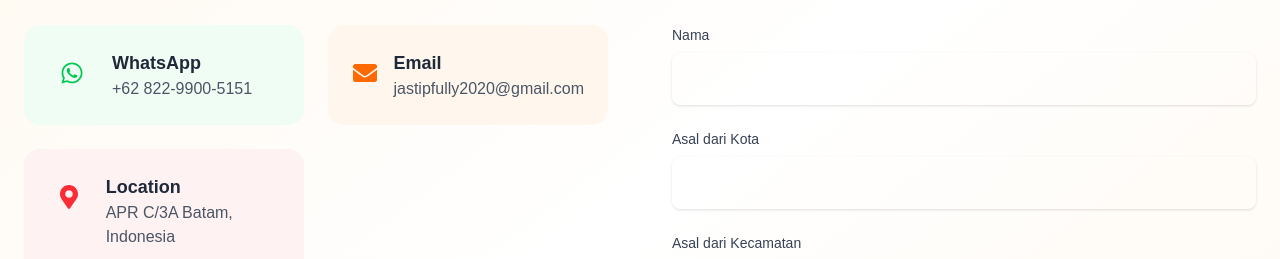
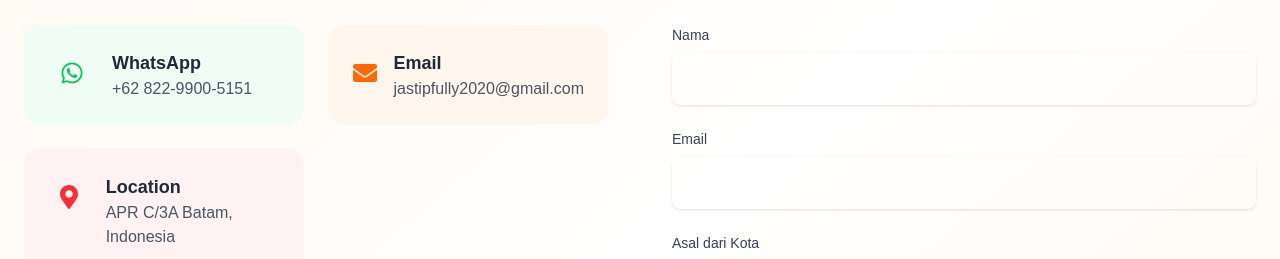
Before and after one commit to Kelvintan127/Jastipfully, a Next.js app: page / in a window 1280 px wide. Shown: the part 5686-5945 px from the top of the page. Built offline with nearby package versions, Linux system fonts and the light colour scheme.

Commit message:
add email on contact us form

```diff
--- a/src/app/components/contactUs.jsx
+++ b/src/app/components/contactUs.jsx
@@ -166,10 +166,22 @@ export default function ContactUs() {
                 <label htmlFor="name" className="block text-sm font-medium text-gray-700 mb-2">Nama</label>
                 <input
                   type="text"
-                  name="user_name"
+                  name="name"
                   id="name"
                   value={formData.name}
                   onChange={(e) => setFormData({ ...formData, name: e.target.value })}
+                  className="mt-1 block w-full rounded-lg border-gray-300 shadow-sm focus:border-orange-500 focus:ring-orange-500 py-3 px-4 text-lg text-gray-600"
+                  required
+                />
+              </div>
+              <div>
+                <label htmlFor="name" className="block text-sm font-medium text-gray-700 mb-2">Email</label>
+                <input
+                  type="email"
+                  name="email"
+                  id="email"
+                  value={formData.email}
+                  onChange={(e) => setFormData({ ...formData, email: e.target.value })}
                   className="mt-1 block w-full rounded-lg border-gray-300 shadow-sm focus:border-orange-500 focus:ring-orange-500 py-3 px-4 text-lg text-gray-600"
                   required
                 />
@@ -180,6 +192,7 @@ export default function ContactUs() {
                 <input
                   type="text"
                   id="city"
+                  name="city"
                   value={formData.city}
                   onChange={(e) => setFormData({ ...formData, city: e.target.value })}
                   className="mt-1 block w-full rounded-lg border-gray-300 shadow-sm focus:border-orange-500 focus:ring-orange-500 py-3 px-4 text-lg text-gray-600"
@@ -192,6 +205,7 @@ export default function ContactUs() {
                 <input
                   type="text"
                   id="district"
+                  name="district"
                   value={formData.district}
                   onChange={(e) => setFormData({ ...formData, district: e.target.value })}
                   className="mt-1 block w-full rounded-lg border-gray-300 shadow-sm focus:border-orange-500 focus:ring-orange-500 py-3 px-4 text-lg text-gray-600"
@@ -205,7 +219,8 @@ export default function ContactUs() {
                   <label className="flex items-center p-4 border rounded-lg cursor-pointer hover:bg-orange-50 transition-colors">
                     <input
                       type="radio"
-                      name="importCategory"
+                      name="shipping_category"
+                      id="shipping_category"
                       value="sea"
                       checked={formData.importCategory === 'sea'}
                       onChange={(e) => setFormData({ ...formData, importCategory: e.target.value })}
@@ -216,7 +231,8 @@ export default function ContactUs() {
                   <label className="flex items-center p-4 border rounded-lg cursor-pointer hover:bg-orange-50 transition-colors">
                     <input
                       type="radio"
-                      name="importCategory"
+                      name="shipping_category"
+                      id="shipping_category"
                       value="air"
                       checked={formData.importCategory === 'air'}
                       onChange={(e) => setFormData({ ...formData, importCategory: e.target.value })}
@@ -232,6 +248,7 @@ export default function ContactUs() {
                 <input
                   type="text"
                   id="quantity"
+                  name="quantity"
                   value={formData.quantity}
                   onChange={(e) => setFormData({ ...formData, quantity: e.target.value })}
                   className="mt-1 block w-full rounded-lg border-gray-300 shadow-sm focus:border-orange-500 focus:ring-orange-500 py-3 px-4 text-lg text-gray-600"
```
